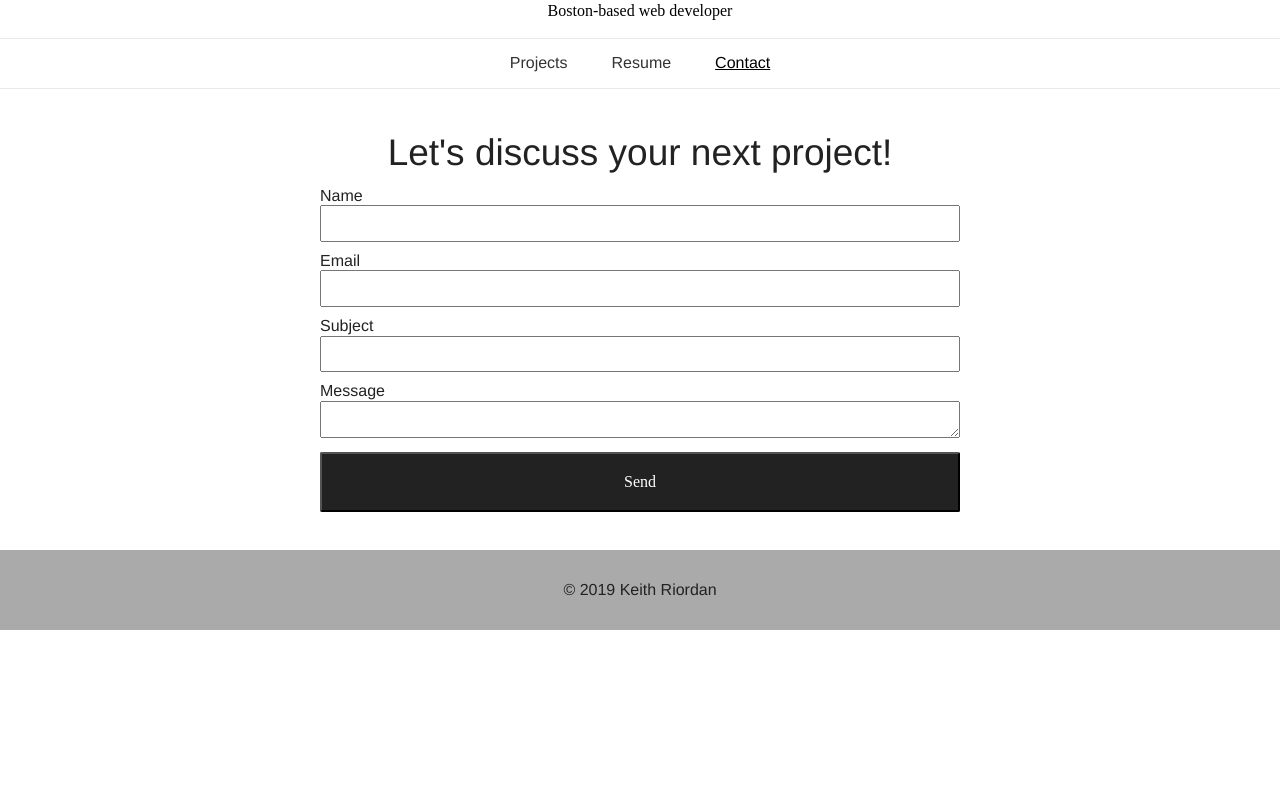
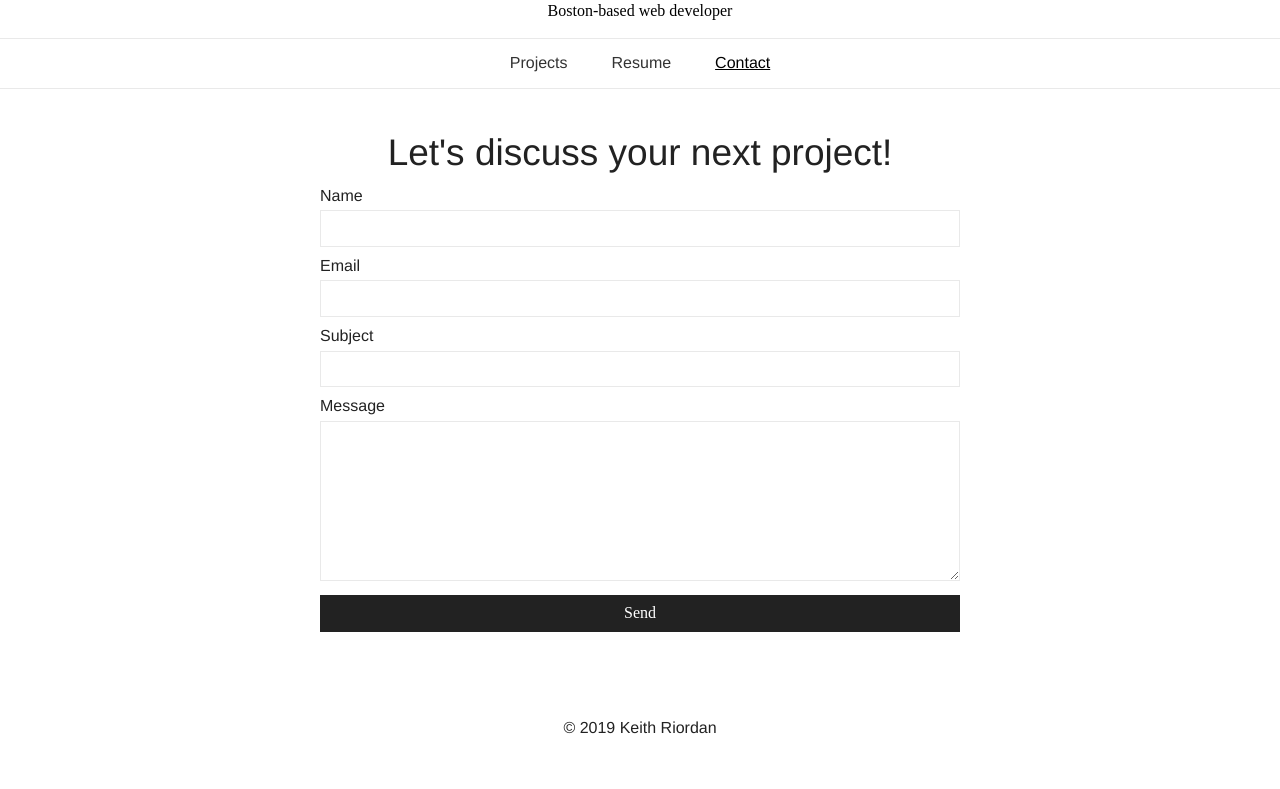
Before and after one commit to Kriordan/personal_portfolio, a Flask app: page /contact in a window 1280 px wide. Shown: the part 215-1004 px from the top of the page. Before the commit the page ends 845 px from the top, so only its background shows below. Run offline with Flask 2, Linux system fonts and the light colour scheme; parts of the project's set-up code (start-up, migrations or seed data) failed here and were passed over; some web fonts are replaced.

Commit message:
Clean up styles across portfolio
 - Remove borders on home and resume
 - Adjust spacing on home and contact
 - Remove footer bg color
 - Lighten border of inputs on contact
 - Increase textarea default size

```diff
--- a/project/foyer/yamlfiles/projects.yml
+++ b/project/foyer/yamlfiles/projects.yml
@@ -23,7 +23,7 @@
     has_github_repo: true
     image: keith-riordan-logo-100.png
     link: http://www.keithriordan.com
-    name: Personal Portfolio
+    name: This.
     tech_stack: "Flask, jQuery, LESS, Heroku"
 -
     clean_name: erica-whiteside
--- a/project/static/css/main.css
+++ b/project/static/css/main.css
@@ -53,7 +53,8 @@ p aside {
 p,
 ul,
 li,
-input {
+input,
+textarea {
   font-family: 'Fauna One', serif;
 }
 h1,
@@ -277,12 +278,8 @@ blockquote p {
   background-color: #eee;
 }
 .footer {
-  background: #AAA;
-  height: 80px;
+  margin: 50px 0;
   text-align: center;
-}
-.footer h6 {
-  line-height: 80px;
 }
 .Home-social {
   margin-bottom: 20px;
@@ -440,20 +424,30 @@ blockquote p {
 }
 .Contact-label {
   display: block;
+  margin-bottom: 5px;
 }
-.Contact-input {
+.Contact-input,
+.Contact-submit {
   height: 2.3rem;
+}
+.Contact-textarea {
+  height: 10rem;
+}
+.Contact-input,
+.Contact-textarea {
+  border: 1px solid #e9e9e9;
+  padding-left: 5px;
   width: 100%;
 }
 .Contact-submit {
   background-color: #222;
-  border-radius: 2px;
+  border: none;
   color: #fff;
-  height: 60px;
+  cursor: pointer;
   width: 100%;
 }
 .Contact-submit:hover {
-  background-color: #333;
+  background-color: #444;
 }
 .Jobwizard-container {
   margin: auto;
--- a/project/static/less/contact.less
+++ b/project/static/less/contact.less
@@ -12,19 +12,29 @@
   }
   &-label {
     display: block;
+    margin-bottom: 5px;
   }
-  &-input {
+  &-input,
+  &-submit {
     height: 2.3rem;
+  }
+  &-textarea {
+    height: 10rem;
+  }
+  &-input,
+  &-textarea {
+    border: 1px solid #e9e9e9;
+    padding-left: 5px;
     width: 100%;
   }
   &-submit {
     background-color: #222;
-    border-radius: 2px;
+    border: none;
     color: #fff;
-    height: 60px;
+    cursor: pointer;
     width: 100%;
     &:hover {
-      background-color: #333;
+      background-color: #444;
     }
   }
 }
--- a/project/static/less/footer.less
+++ b/project/static/less/footer.less
@@ -1,8 +1,4 @@
 .footer {
-    background: #AAA;
-    height: 80px;
+    margin: 50px 0;
     text-align: center;
-    h6 {
-        line-height: 80px;
-    }
 }
--- a/project/static/less/home.less
+++ b/project/static/less/home.less
@@ -15,17 +15,12 @@
   &-projects {
     margin: 0 auto;
     max-width: 600px;
-    &-title {
-      border: 1px solid #777;
-      display: inline-block;
+    &-block {
       margin-bottom: 20px;
-      padding: 10px;
-    }
-    &-block {
-      border: 1px solid #ddd;
-      box-shadow: #ddd 0px 0px 3px 1px;
-      margin-bottom: 20px;
-      padding: 20px;
+      padding: 20px 0;
+      p {
+        margin-bottom: 10px;
+      }
     }
     &-projectlink,
     &-companyname {
@@ -33,15 +28,12 @@
       vertical-align: middle;
     }
     &-projectlink {
-      margin: 20px 0;
-      width: 28%;
+      margin-right: 10px
     }
     &-companyname {
       letter-spacing: .125rem;
       font-weight: 500;
-      line-height: 1.1;
       text-transform: uppercase;
-      width: 70%;
     }
     &-image {
       max-width: 64px;
--- a/project/static/less/resume.less
+++ b/project/static/less/resume.less
@@ -39,11 +39,6 @@
       grid-template-columns: repeat(3, 1fr);
     }
   }
-  &-header {
-    border: 1px solid #777;
-    display: inline-block;
-    padding: 10px;
-  }
   &-jobtitle {
     margin-bottom: 0;
   }
--- a/project/static/less/typography.less
+++ b/project/static/less/typography.less
@@ -25,7 +25,8 @@ p aside {
 p,
 ul,
 li,
-input {
+input,
+textarea {
     font-family: 'Fauna One', serif;
 }
 
--- a/project/templates/contact.html
+++ b/project/templates/contact.html
@@ -35,7 +35,7 @@
 
       <div class="Contact-inputGroup">
         {{ form.message.label(class_="Contact-label") }}
-        {{ form.message(class_="Contact-input") }}
+        {{ form.message(class_="Contact-textarea") }}
         {% for error in form.message.errors %}
           <small style="color: red;">{{ error }}</small>
         {% endfor %}
```
Also changed, not shown: other parts of project/static/css/main.css (+5 -18 lines), package-lock.json.
